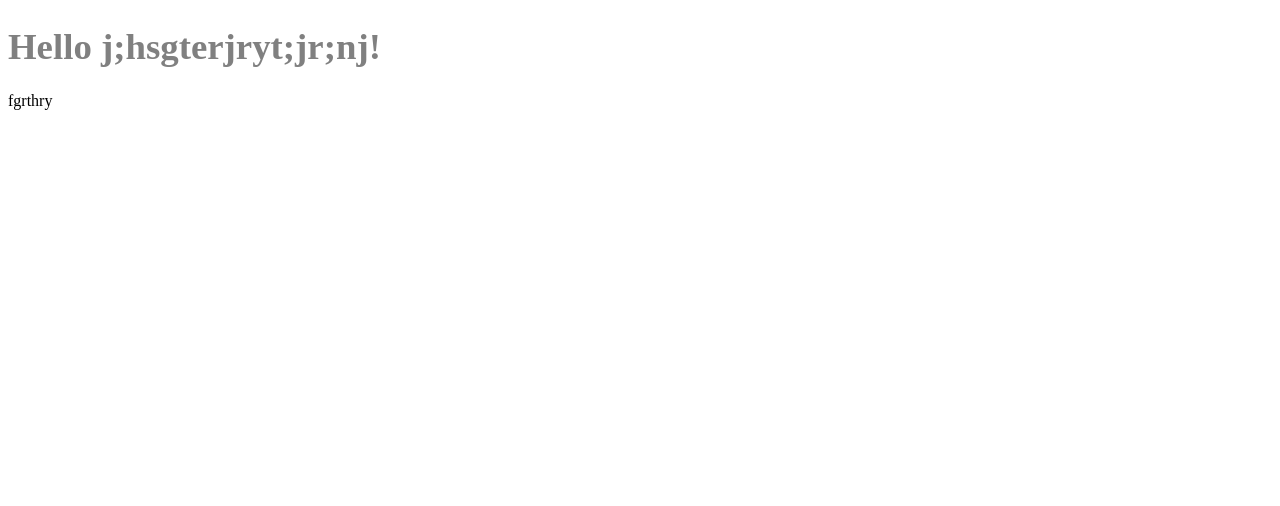
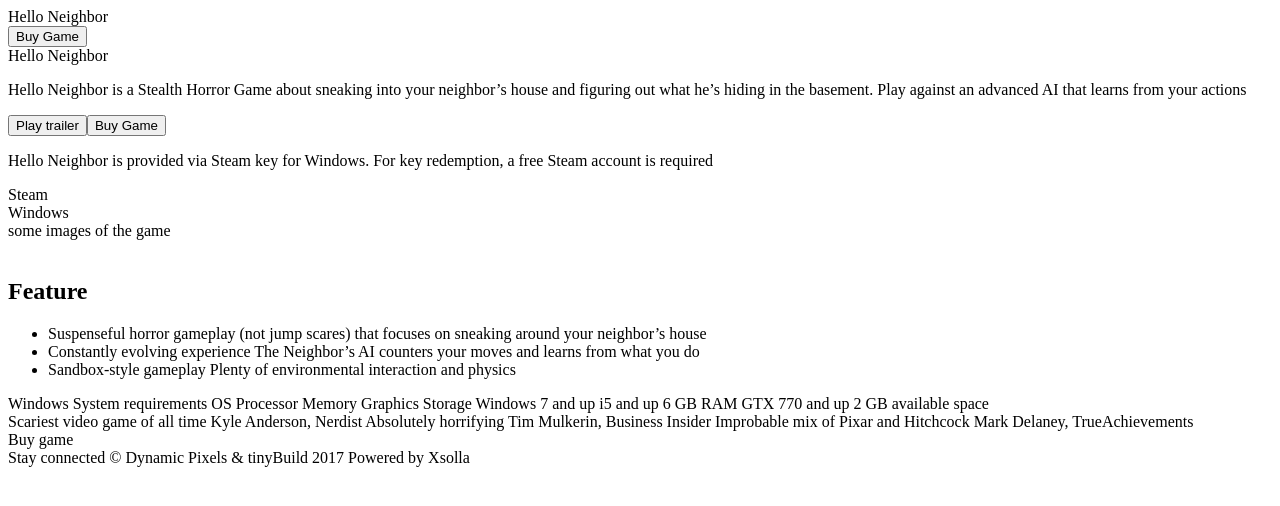
Before and after one commit to usikpusik/course, a plain HTML site: page index.html in a window 1280 px wide. Drawn offline with Linux system fonts and the light colour scheme.

Commit message:
Update index.html

```diff
--- a/index.html
+++ b/index.html
@@ -8,7 +8,79 @@
     <link rel="stylesheet" href="./style.css">
 </head>
 <body>
-    <h1 class="hello">Hello j;hsgterjryt;jr;nj!</h1>
-    fgrthry
+<header>
+    <div class="logo">Hello Neighbor</div>
+    <button class="btn btn-buy-header">
+            Buy Game
+    </button>
+
+</header>
+<section class="hero">
+        <div class="logo">Hello Neighbor</div>
+        <p class="hero-description">
+                Hello Neighbor is a Stealth Horror Game about sneaking into your neighbor’s house and figuring out what he’s hiding in the basement. Play against an advanced AI that learns from your actions
+        </p>
+        <button class="btn btn-trailer">
+                Play trailer
+        </button><button class="btn btn-buy">
+                Buy Game
+        </button>
+    </section>
+<section class="platform">
+    <p class="platforms-descriptions">
+        Hello Neighbor is provided via Steam key for Windows. For key redemption, a free Steam account is required
+    </p>
+    <div class="logo-steam">Steam</div>
+    <div class="logo-windows">Windows</div>
+</section>
+<section class="carousel">
+        some images of the game
+</section>
+<section class="features">
+    <img src=""> </img>
+    <div class="container">
+    <h2>
+        Feature
+    </h2>
+    <ul>
+    <li>Suspenseful horror gameplay (not jump scares)
+            that focuses on sneaking around your neighbor’s house</li>
+    <li>Constantly evolving experience
+            The Neighbor’s AI counters your moves and learns from what you do</li>
+    <li>Sandbox-style gameplay
+            Plenty of environmental interaction and physics</li>
+    </ul>
+     </div>
+
+</section>
+<section class="requirements">
+        Windows System requirements
+        OS
+        Processor
+        Memory
+        Graphics
+        Storage
+        Windows 7 and up
+        i5 and up
+        6 GB RAM
+        GTX 770 and up
+        2 GB available space
+</section>
+<section class="testimonials">
+        Scariest video game of all time
+        Kyle Anderson, Nerdist
+        Absolutely horrifying
+        Tim Mulkerin, Business Insider
+        Improbable mix of Pixar and Hitchcock
+        Mark Delaney, TrueAchievements
+</section>
+<section class="call-to-action">
+        Buy game
+</section>
+<footer>
+    Stay connected
+    © Dynamic Pixels & tinyBuild 2017
+    Powered by Xsolla
+</footer>
 </body>
 </html>
```
